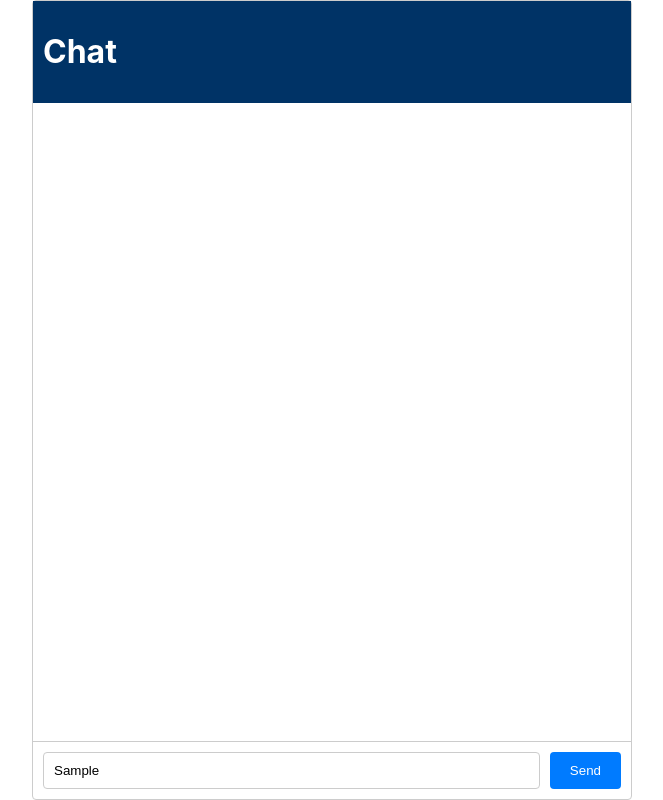
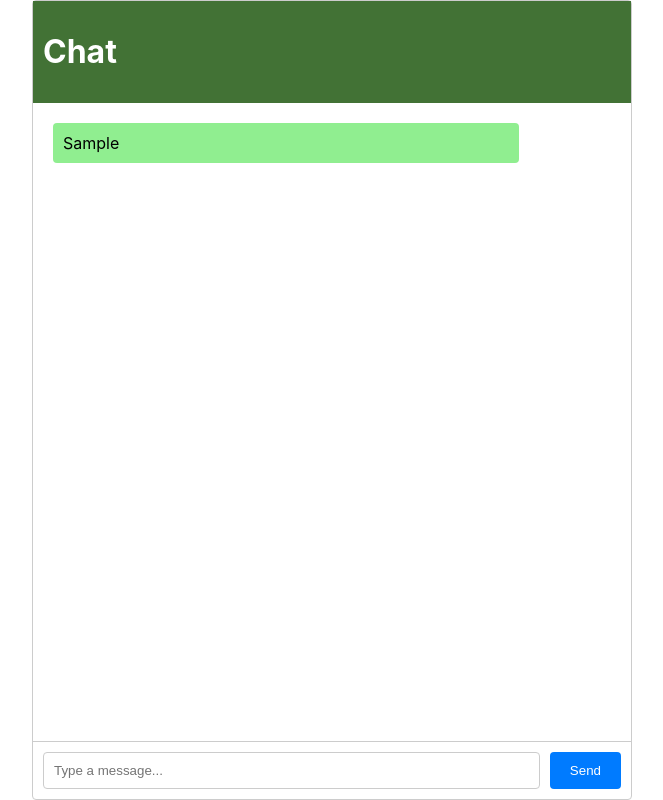
Before and after one commit to Benja-Pauls/Next-Step-Clinic-Patient-Intake-Pipeline, a React (Create React App) app in the folder frontend/: page / in a window 1280 px wide. Both pictures are taken after typing "Sample" into the empty fields and a click on the button "Send". Shown: the whole page, without its empty margins (308-971 px from the left). Built offline with nearby package versions, Linux system fonts and the light colour scheme.

Commit message:
Add changes to the frontend

```diff
--- a/frontend/public/index.html
+++ b/frontend/public/index.html
@@ -2,14 +2,14 @@
 <html lang="en">
   <head>
     <meta charset="utf-8" />
-    <link rel="icon" href="%PUBLIC_URL%/favicon.ico" />
+    <link rel="icon" href="%PUBLIC_URL%/logo.png" />
     <meta name="viewport" content="width=device-width, initial-scale=1" />
     <meta name="theme-color" content="#000000" />
     <meta
       name="description"
       content="Web site created using create-react-app"
     />
-    <link rel="apple-touch-icon" href="%PUBLIC_URL%/logo192.png" />
+    <link rel="apple-touch-icon" href="%PUBLIC_URL%/logo.png" />
     <!--
       manifest.json provides metadata used when your web app is installed on a
       user's mobile device or desktop. See https://developers.google.com/web/fundamentals/web-app-manifest/
--- a/frontend/src/App.css
+++ b/frontend/src/App.css
@@ -21,7 +21,7 @@ html, body {
 
 
 .chat-header {
-  background-color: #003366;
+  background-color: rgb(66, 114, 53);
   color: white;
   padding: 10px;
 }
@@ -58,3 +58,12 @@ html, body {
 .chat-input button:hover {
   background-color: #0056b3;
 }
+
+.chat-bubble {
+  background-color: lightgreen;
+  color: black;
+  padding: 10px;
+  border-radius: 4px;
+  margin-bottom: 10px;
+  max-width: 80%;
+}
--- a/frontend/src/App.js
+++ b/frontend/src/App.js
@@ -1,7 +1,17 @@
-import React from 'react';
+import React, { useState } from 'react';
 import './App.css';
 
 function App() {
+  const [inputText, setInputText] = useState('');
+  const [messages, setMessages] = useState([]);
+
+  const sendMessage = () => {
+    if (inputText.trim() !== '') {
+      setMessages([...messages, inputText]);
+      setInputText('');
+    }
+  };
+
   return (
     <div className="App">
       <div className="chat-container">
@@ -9,11 +19,21 @@ function App() {
           <h1>Chat</h1>
         </div>
         <div className="chat-messages">
-          {/* Messages will go here */}
+          {messages.map((message, index) => (
+            <div key={index} className="chat-bubble">
+              {message}
+            </div>
+          ))}
         </div>
         <div className="chat-input">
-          <input type="text" placeholder="Type a message..." />
-          <button>Send</button>
+          <input
+            type="text"
+            placeholder="Type a message..."
+            value={inputText}
+            onChange={(e) => setInputText(e.target.value)}
+            onKeyPress={(e) => e.key === 'Enter' && sendMessage()}
+          />
+          <button onClick={sendMessage}>Send</button>
         </div>
       </div>
     </div>
```
Also changed, not shown: frontend/src/chat_bubble.js (added, +11 -0 lines), frontend/public/logo.png (added), 1 other file (tests, documents, lock files or other folders).
